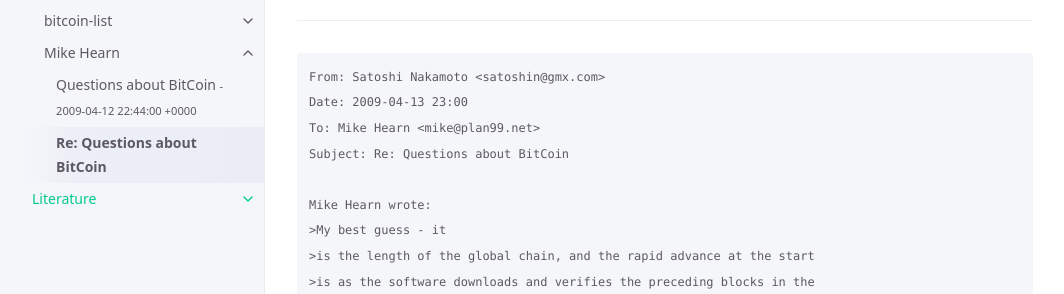
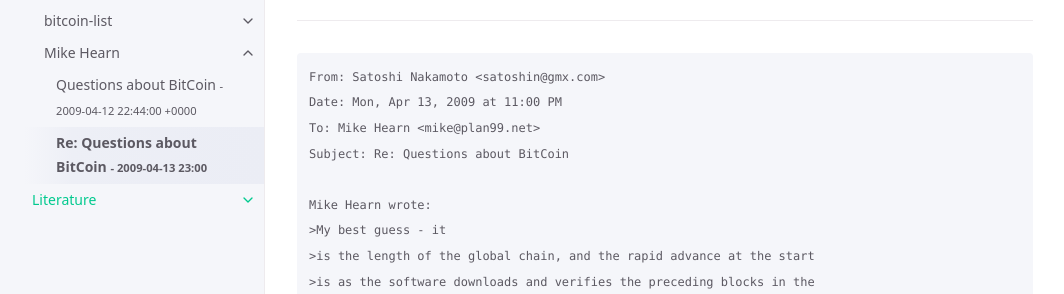
Before and after one commit to wakgill/bitcoin-archive, a Jekyll site: the page built from docs/emails/mike-hearn/2.md, in a window 1280 px wide and 1400 px high. Shown: the part 231-525 px from the top of the window, without its empty margins (107-1171 px from the left). Built offline with Jekyll 4.4.1, drawn with Linux system fonts in a browser that asks for light colours; some of the changed text lies outside the part shown.

Commit message:
Update 2.md

````diff
--- a/docs/emails/mike-hearn/2.md
+++ b/docs/emails/mike-hearn/2.md
@@ -16,7 +16,7 @@ The email on the Cryptography Mailing List that announced Bitcoin publicly to th
 
 ```
 From: Satoshi Nakamoto <satoshin@gmx.com>
-Date: 2009-04-13 23:00
+Date: Mon, Apr 13, 2009 at 11:00 PM
 To: Mike Hearn <mike@plan99.net>
 Subject: Re: Questions about BitCoin
 
````
Also changed, not shown: other parts of docs/emails/mike-hearn/2.md (+1 -1 lines).
